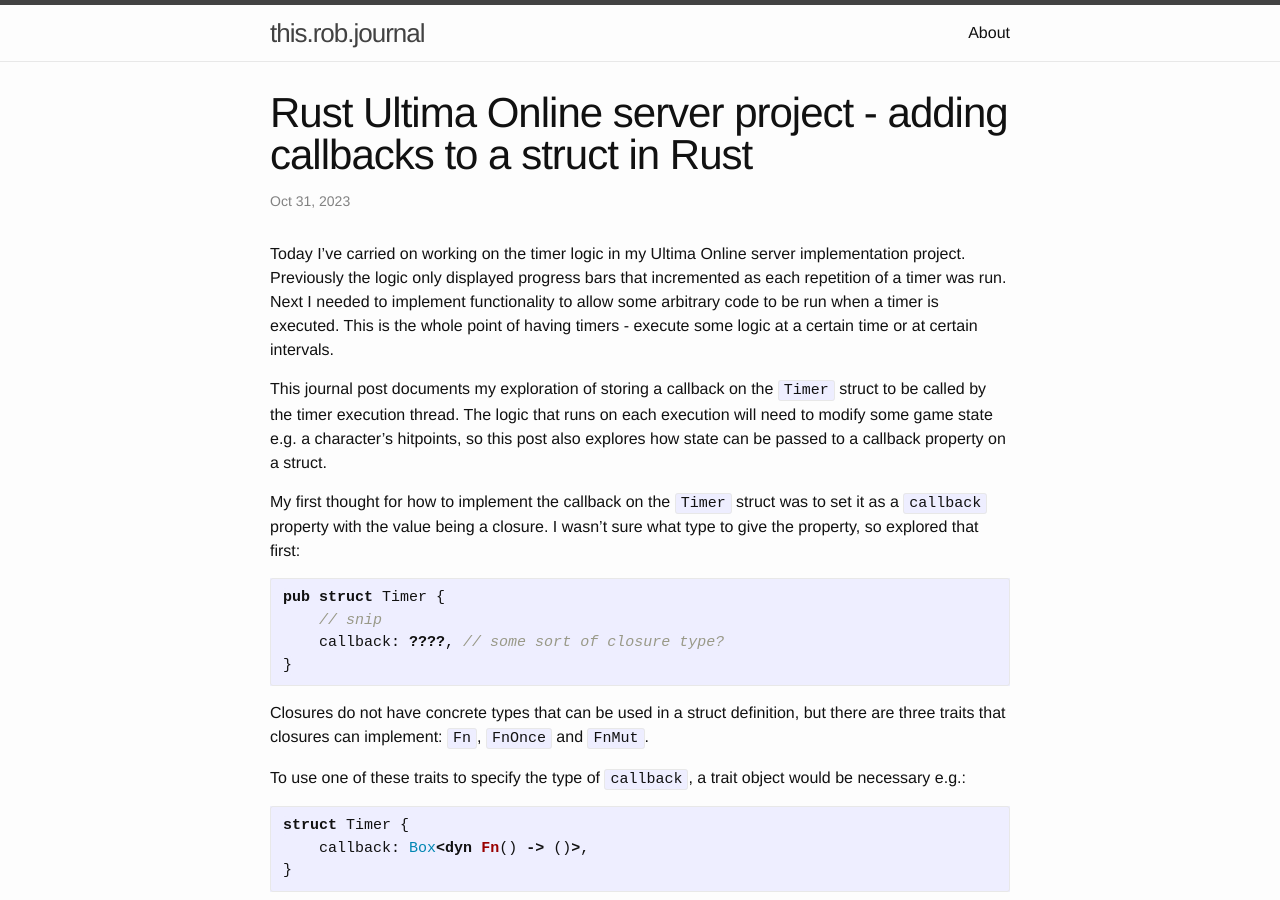
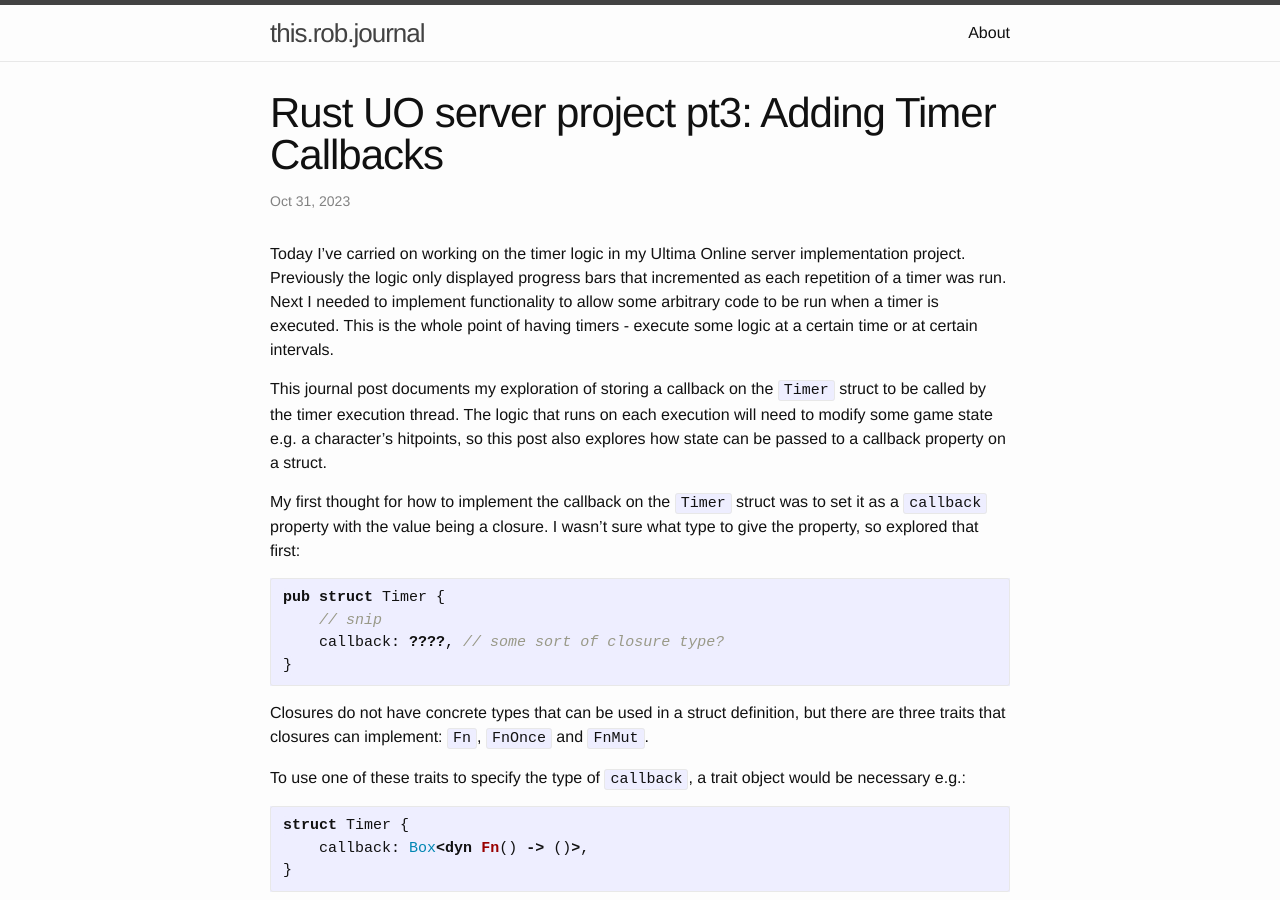
Before and after one commit to thisdotrob/thisdotrob.github.io, a Jekyll site: the page built from _posts/2023-10-31-rust-uo-server-project-pt3-adding-timer-callbacks.markdown, in a window 1280 px wide and 900 px high. Built offline with Jekyll 4.4.1, drawn with Linux system fonts in a browser that asks for light colours.

Commit message:
Rename Rust UO server project posts

```diff
--- a/_posts/2023-10-29-uo-server-timer-logic-design.markdown
+++ b/_posts/2023-10-29-rust-uo-server-project-pt1-timer-logic-design.markdown
@@ -1,6 +1,6 @@
 ---
 layout: post
-title:  "UO server timer logic design"
+title:  "Rust UO server project pt 1: Timer Logic Design"
 date:   2023-10-29 18:00:00 +0100
 ---
 
--- a/_posts/2023-10-30-rust-ultima-online-server-project-1.markdown
+++ b/_posts/2023-10-30-rust-uo-server-project-pt2-basic-timer-logic-implementation.markdown
@@ -1,6 +1,6 @@
 ---
 layout: post
-title:  "Rust Ultima Online server project - basic timer logic"
+title:  "Rust UO server project pt2: Basic Timer Logic Implementation"
 date:   2023-10-30 18:00:00 +0100
 ---
 
--- a/_posts/2023-10-31-rust-ultima-online-server-project-2.markdown
+++ b/_posts/2023-10-31-rust-uo-server-project-pt3-adding-timer-callbacks.markdown
@@ -1,6 +1,6 @@
 ---
 layout: post
-title:  "Rust Ultima Online server project - adding callbacks to a struct in Rust"
+title:  "Rust UO server project pt3: Adding Timer Callbacks"
 date:   2023-10-31 18:00:00 +0100
 ---
 
--- a/_posts/2023-11-04-rust-ultima-online-server-project-3.markdown
+++ b/_posts/2023-11-04-rust-uo-server-project-pt4-making-timer-callbacks-threadsafe.markdown
@@ -1,6 +1,6 @@
 ---
 layout: post
-title:  "Rust Ultima Online server project - making callbacks thread safe"
+title:  "Rust UO server project pt4: Making Timer Callbacks Threadsafe"
 date:   2023-11-04 18:00:00 +0000
 ---
 
```
